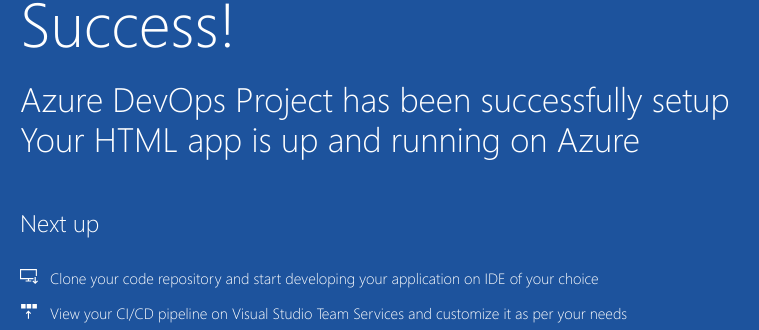
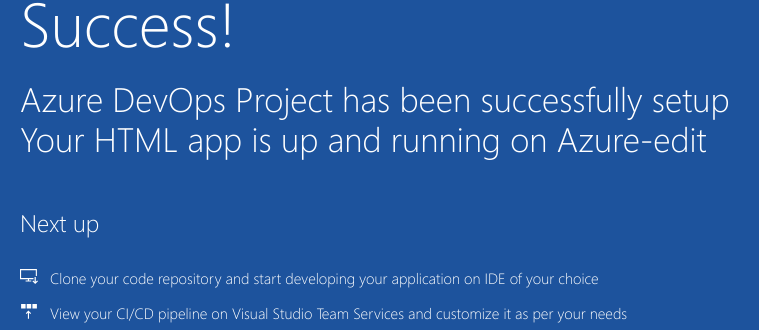
Before and after one commit to gsathiyaraj16/Assignment_1, a plain HTML site: page index.html in a window 1280 px wide. Shown: the part 392-722 px from the top of the page, 205-964 px from the left. Drawn offline with Linux system fonts and the light colour scheme.

Commit message:
edit and merge branch1

```diff
--- a/index.html
+++ b/index.html
@@ -20,7 +20,7 @@
             <div class="content-body">
                 <div class="success-text">Success!</div>
                 <div class="description line-1"> Azure DevOps Project has been successfully setup</div>
-                <div class="description line-2"> Your HTML app is up and running on Azure</div>
+                <div class="description line-2"> Your HTML app is up and running on Azure-edit</div>
                 <div class="next-steps-container">
                     <div class="next-steps-header">Next up</div>
                     <div class="next-steps-body">
```
